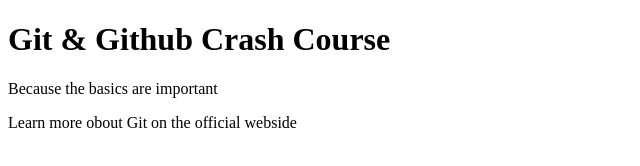
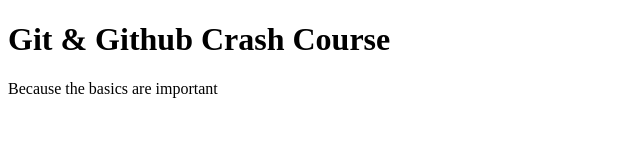
Before and after one commit to tohicanul/Github_study, a plain HTML site: page index.html in a window 1280 px wide. Shown: the whole page, without its empty margins (0-640 px from the left). Drawn offline with Linux system fonts and the light colour scheme.

Commit message:
Revert "added link to git docs"
This reverts commit c64d16c15fcc725bd325d623377f9a98bfa153b4.

```diff
--- a/index.html
+++ b/index.html
@@ -8,6 +8,5 @@
 <body>
     <h1>Git & Github Crash Course</h1>
     <p>Because the basics are important</p>
-    <p>Learn more obout Git on <a href="https://git-scm.com/book/en/v2"></a> the official webside</p>
 </body>
 </html>
```
